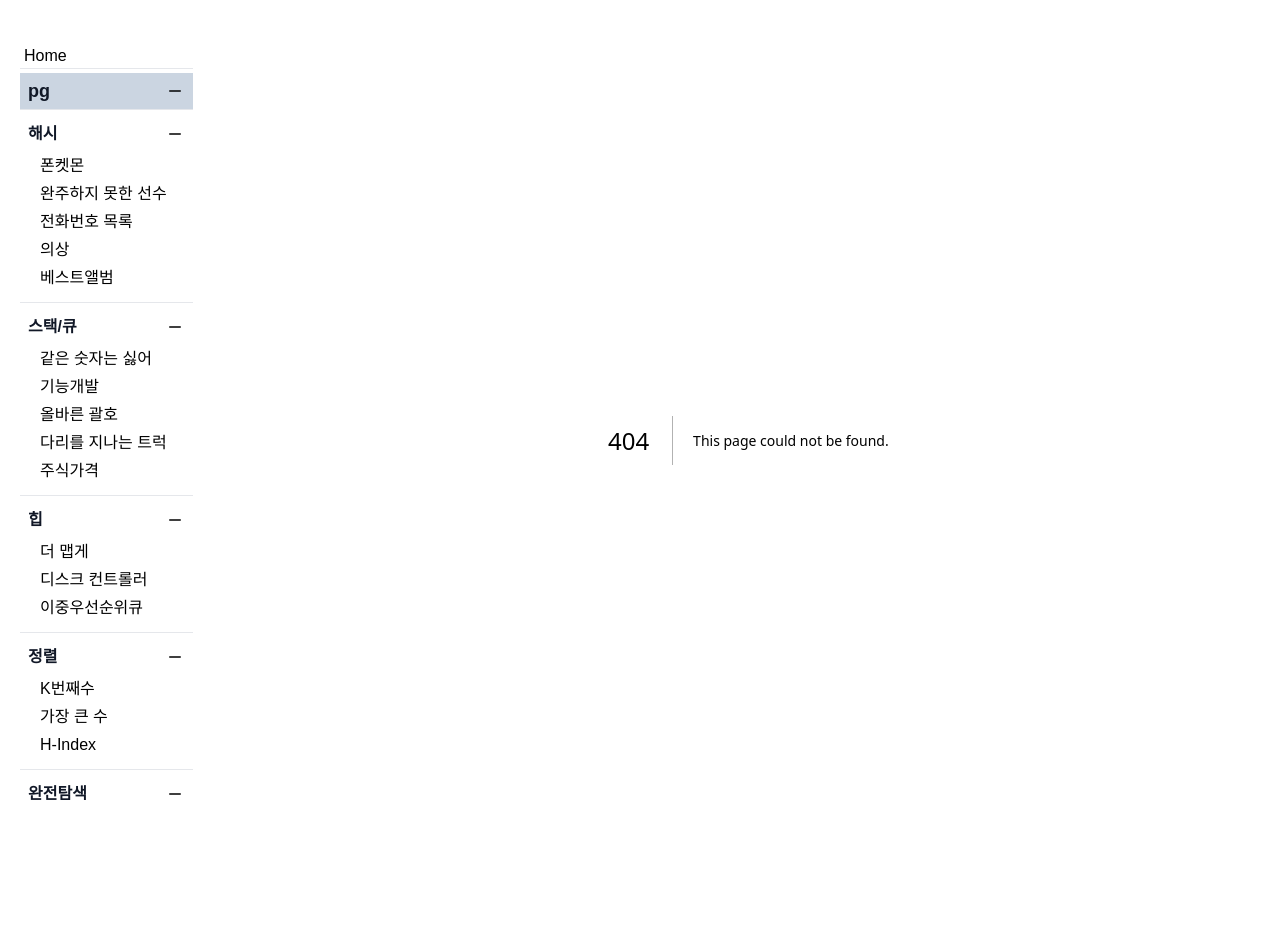
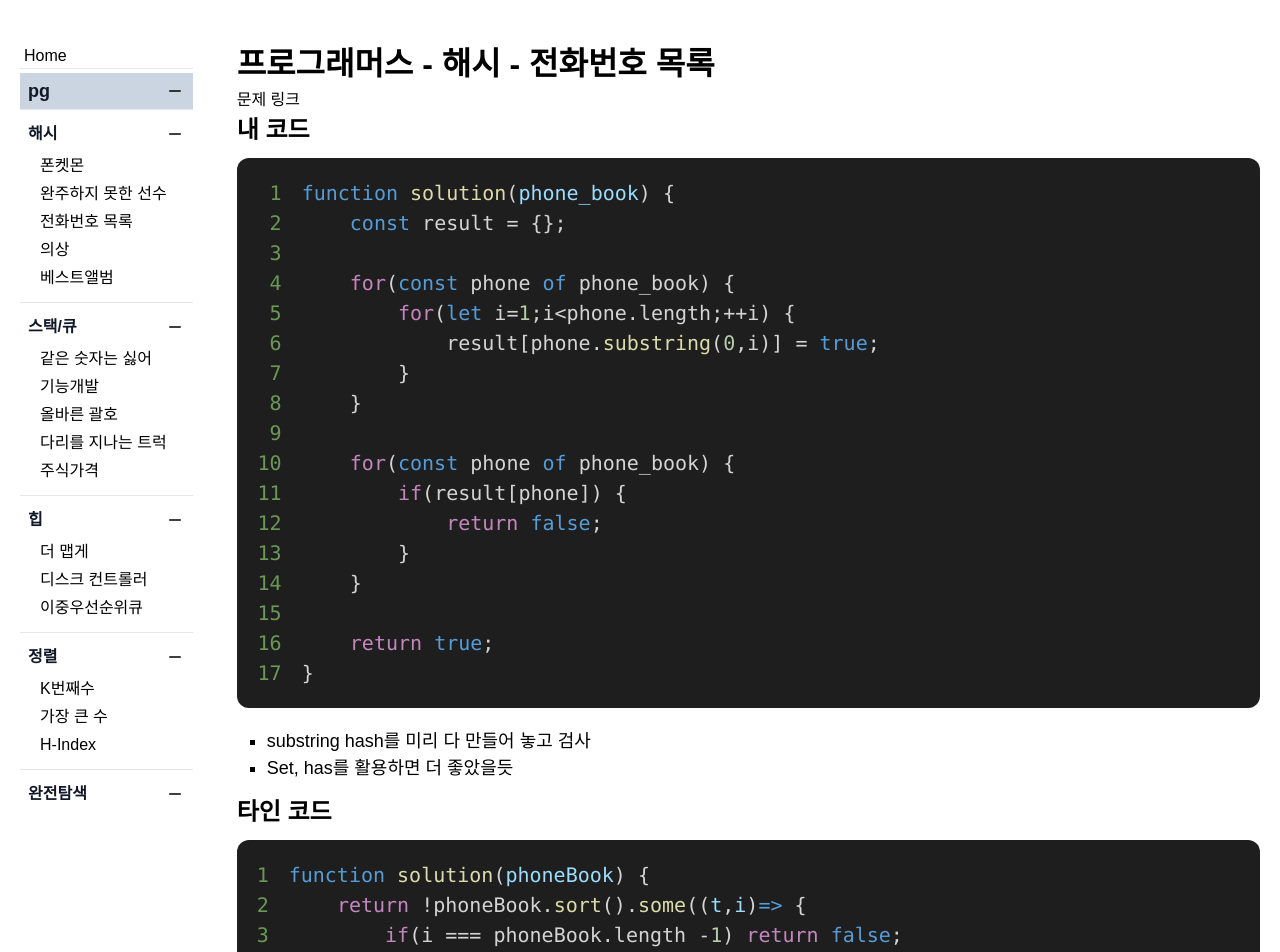
Before and after one commit to jratul/ky-js-study, a Next.js app: page /pg/hash/phone-number in a window 1280 px wide. Before the commit this address had no page. Shown: the top 952 px of the page. Before the commit the page ends 860 px from the top, so only its background shows below. Built offline with nearby package versions, Linux system fonts and the light colour scheme; a web font is replaced by a local one.

Commit message:
Create page.tsx

```diff
--- /dev/null
+++ b/src/app/pg/hash/phone-number/page.tsx
@@ -0,0 +1,54 @@
+import JSCode from "@/app/components/JSCode";
+
+export default function PgHashPhoneNumber() {
+  return (
+    <div>
+      <h1>프로그래머스 - 해시 - 전화번호 목록</h1>
+      <a
+        href="https://school.programmers.co.kr/learn/courses/30/lessons/42577"
+        target="_blank"
+      >
+        문제 링크
+      </a>
+      <h2>내 코드</h2>
+      <JSCode
+        code={`function solution(phone_book) {
+    const result = {};
+
+    for(const phone of phone_book) {
+        for(let i=1;i<phone.length;++i) {
+            result[phone.substring(0,i)] = true;
+        }
+    }
+
+    for(const phone of phone_book) {
+        if(result[phone]) {
+            return false;
+        }
+    }
+
+    return true;
+}`}
+      />
+      <ul>
+        <li>substring hash를 미리 다 만들어 놓고 검사</li>
+        <li>Set, has를 활용하면 더 좋았을듯</li>
+      </ul>
+      <h2>타인 코드</h2>
+      <JSCode
+        code={`function solution(phoneBook) {
+    return !phoneBook.sort().some((t,i)=> {
+        if(i === phoneBook.length -1) return false;
+
+        return phoneBook[i+1].startsWith(phoneBook[i]);
+    })
+}
+`}
+      />
+      <p>
+        사전 순서 상 이전 문자열이 접두어가 아니면 그 이전 문자열은 절대
+        접두어가 아님을 이용한 듯
+      </p>
+    </div>
+  );
+}
```
